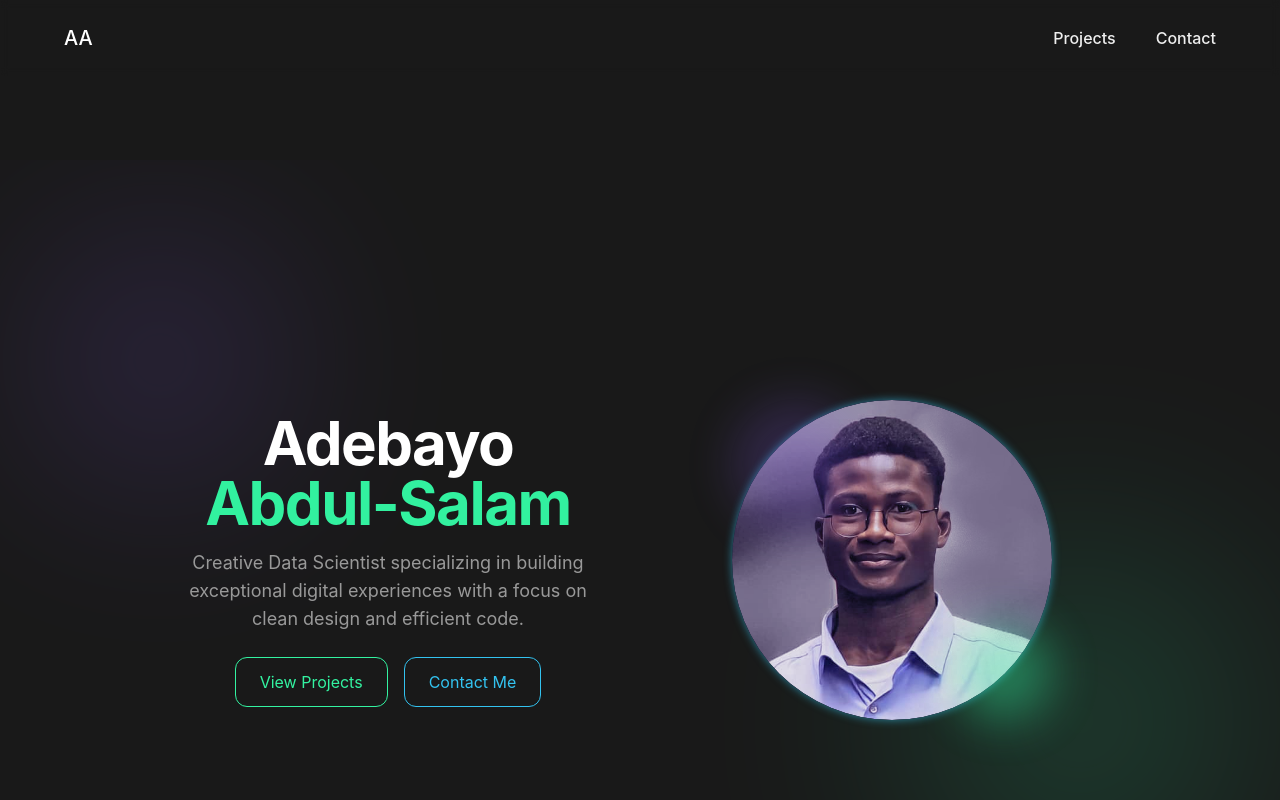
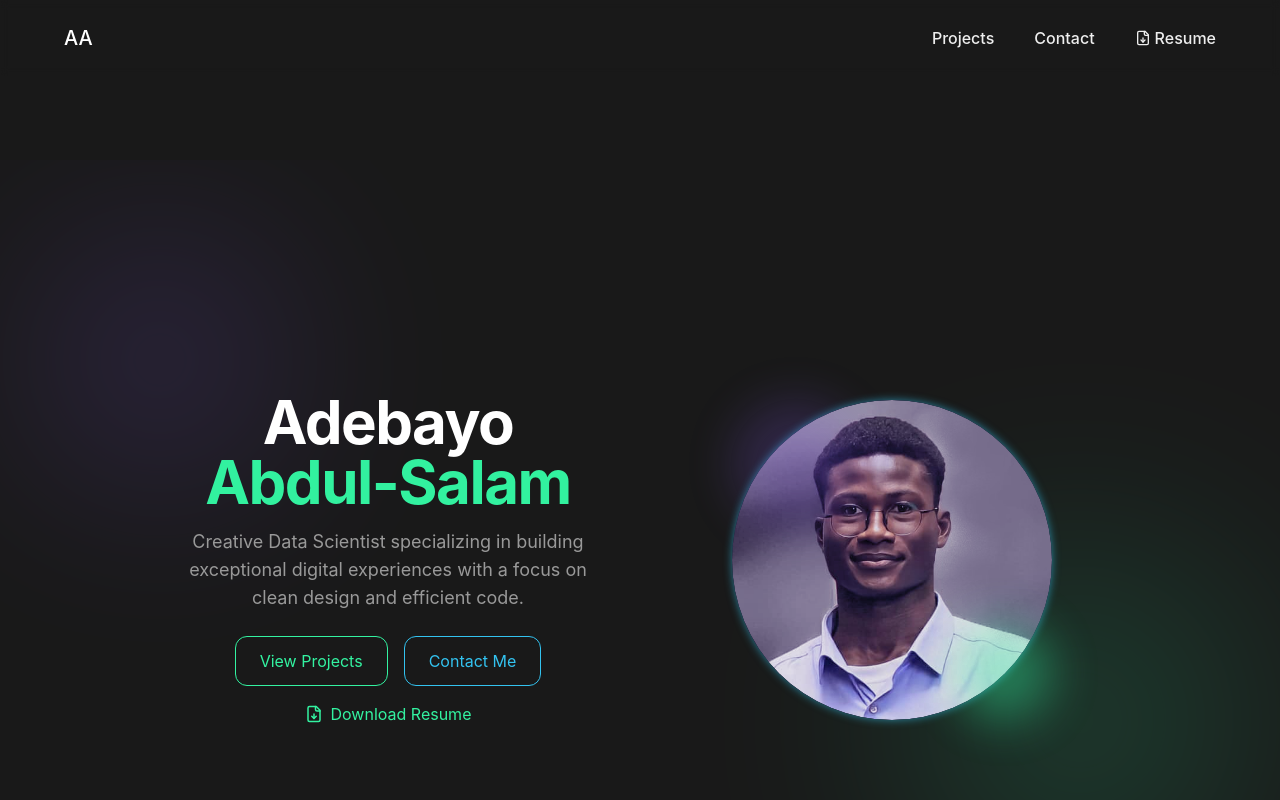
Before and after one commit to Abdul-Salam15/minimalist-web-showcase, a React (Vite) app: page / in a window 1280 px wide. Shown: the top 800 px of the page. Built offline with nearby package versions, Linux system fonts and the light colour scheme.

Commit message:
Add download resume functionality
Adds a button to download the resume, redirecting to a Google Drive link.

```diff
--- a/src/components/Header.tsx
+++ b/src/components/Header.tsx
@@ -2,10 +2,13 @@
 import React, { useState, useEffect } from 'react';
 import { cn } from '@/lib/utils';
 import useScrollTo from '@/utils/useScrollTo';
+import { FileDown } from 'lucide-react';
 
 const Header: React.FC = () => {
   const [isScrolled, setIsScrolled] = useState(false);
   const scrollTo = useScrollTo();
+
+  const resumeUrl = "https://drive.google.com/file/d/1ED36ZD0VUF6_6d0a3NnmS7du1PMUS4ui/view?usp=sharing";
 
   useEffect(() => {
     const handleScroll = () => {
@@ -52,6 +55,17 @@ const Header: React.FC = () => {
                 Contact
               </button>
             </li>
+            <li>
+              <a
+                href={resumeUrl}
+                target="_blank"
+                rel="noopener noreferrer"
+                className="nav-link text-portfolio-gray-dark flex items-center"
+              >
+                <FileDown size={16} className="mr-1" />
+                Resume
+              </a>
+            </li>
           </ul>
 
           {/* Mobile navigation */}
@@ -69,6 +83,15 @@ const Header: React.FC = () => {
               >
                 Contact
               </button>
+              <a
+                href={resumeUrl}
+                target="_blank"
+                rel="noopener noreferrer"
+                className="nav-link text-portfolio-gray-dark text-sm flex items-center"
+              >
+                <FileDown size={14} className="mr-1" />
+                CV
+              </a>
             </div>
           </div>
         </nav>
--- a/src/pages/Index.tsx
+++ b/src/pages/Index.tsx
@@ -3,6 +3,7 @@ import React, { useEffect } from 'react';
 import Header from '@/components/Header';
 import ProjectsSection from '@/components/ProjectsSection';
 import ContactSection from '@/components/ContactSection';
+import { FileDown } from 'lucide-react';
 
 const Index = () => {
   useEffect(() => {
@@ -29,6 +30,8 @@ const Index = () => {
       hiddenElements.forEach((el) => observer.unobserve(el));
     };
   }, []);
+
+  const resumeUrl = "https://drive.google.com/file/d/1ED36ZD0VUF6_6d0a3NnmS7du1PMUS4ui/view?usp=sharing";
 
   return (
     <>
@@ -65,6 +68,17 @@ const Index = () => {
                   className="neon-button-alt text-sm px-4 py-2 sm:px-6 sm:py-3 sm:text-base"
                 >
                   Contact Me
+                </a>
+              </div>
+              <div className="mt-4">
+                <a
+                  href={resumeUrl}
+                  target="_blank"
+                  rel="noopener noreferrer"
+                  className="inline-flex items-center text-portfolio-accent hover:text-portfolio-blue-light transition-colors duration-300"
+                >
+                  <FileDown size={18} className="mr-2" />
+                  <span>Download Resume</span>
                 </a>
               </div>
             </div>
```
